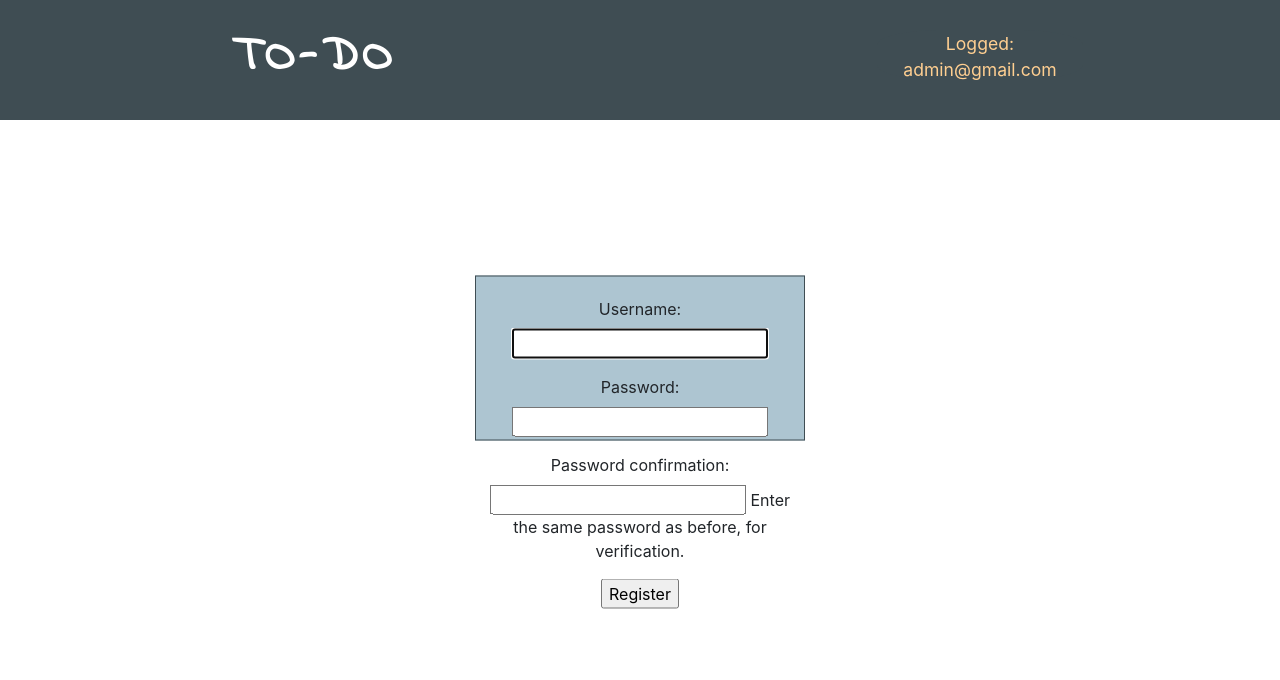
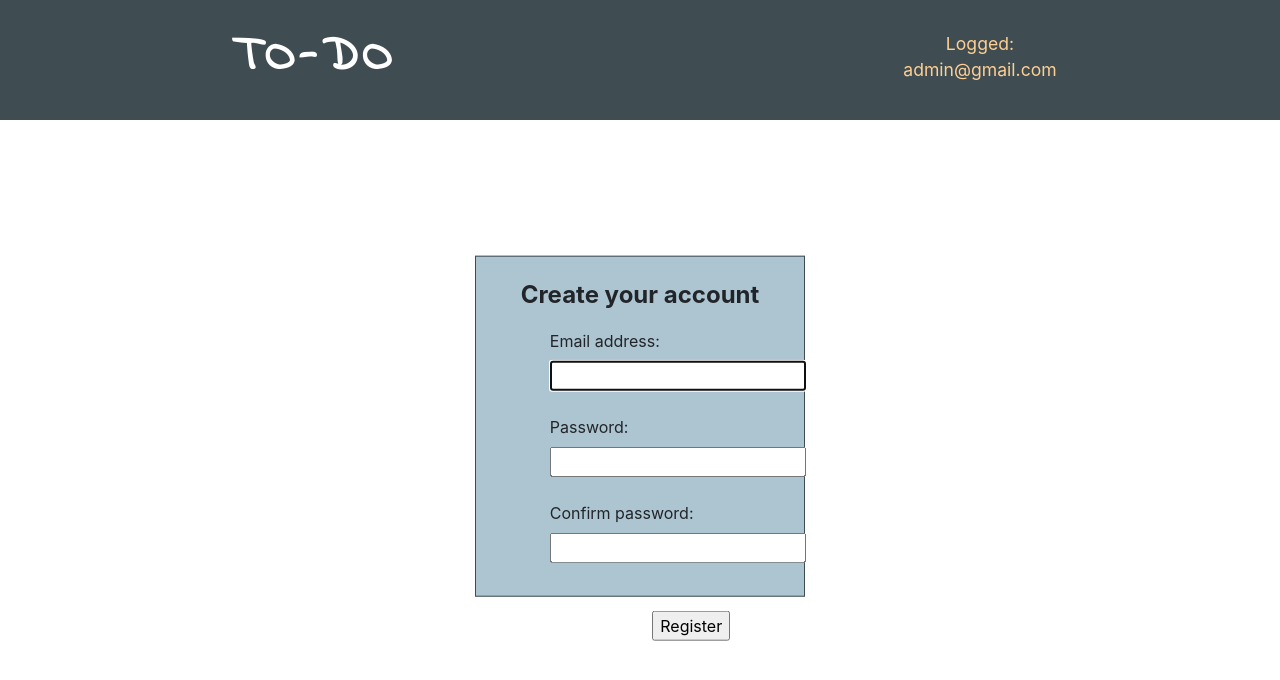
Before and after one commit to kryzasada/Django-Todo-App, a Django app: page /register in a window 1280 px wide. Shown: the top 680 px of the page. Run offline with Django 3.2, Linux system fonts and the light colour scheme; a user stored in the database is signed in; some libraries are stand-ins or nearby versions.

Commit message:
New design of registration form

```diff
--- a/templates/base_css.css
+++ b/templates/base_css.css
@@ -111,9 +111,21 @@ div.login-form{
 	transform: translateY(-50%);
 	box-sizing: border-box;
 	padding-top: 20px;
+}
 
-	text-align: center;
-
+div.register-form{
+	width: 330px;
+	min-width: 320px;
+	height : 341px;
+	background-color: #ADC5D1;
+	#background-color: red;
+	border: 1px solid #3F4D53;
+	margin: 0 auto;
+	position: relative;
+	top: 35%;
+	transform: translateY(-30%);
+	box-sizing: border-box;
+	padding-top: 20px;
 
 }
 
@@ -137,3 +149,11 @@ a.login-settings{
 	position: relative;
 	text-decoration: none;
 }
+
+p.label-danger{
+    font-size: 1.06em;
+
+    color: #cb2431;
+    text-align: center;
+    margin-bottom: -25px;
+}
--- a/templates/register.html
+++ b/templates/register.html
@@ -1,11 +1,66 @@
 {% extends 'index.html' %}
 
 {% block content %}
-<div class = "login-form">
-	<form method="POST"> {% csrf_token %}
-	{{ form.as_p }}
-		<input type="submit" value = "Register">
-	</form>
+<div class="register-form" id="register-form">
+    <p style="font-size: 1.5em; text-align: center;"><b> Create your account </b></p>
+    <form method="POST">
+        {% csrf_token %}
+
+        <div style="width: 55%; margin: 0 auto">
+
+            <label> Email address: </label>
+            <br>
+            {{ form.username }}
+            {{ form.username.error }}
+            {% if form.username.errors %}
+                <p class="label-danger">
+                    Email is invalid or already taken!
+                </p>
+                <script>
+                        var x = document.getElementById('register-form').getBoundingClientRect();
+                        var y = x.height + 50;
+                        y = y.toString() + "px";
+                        document.getElementById("register-form").style.height = y;
+
+                        document.getElementById("id_username").style.borderColor = "red";
+                </script>
+            {% endif %}
+
+            <br style="background-color: red">
+            <br>
+            <label> Password: </label>
+            <br>
+            {{ form.password1 }}
+
+            <br>
+            <br>
+            <label> Confirm password: </label>
+            <br>
+            {{ form.password2 }}
+            {{ form.password2.error }}
+
+            {% if form.password2.errors %}
+                <p class="label-danger">
+                    Please make sure your passwords match!
+                </p>
+                <script>
+                        var x = document.getElementById('register-form').getBoundingClientRect();
+                        var y = x.height + 50;
+                        y = y.toString() + "px";
+                        document.getElementById("register-form").style.height = y;
+
+                        document.getElementById("id_password1").style.borderColor = "red";
+                        document.getElementById("id_password2").style.borderColor = "red";
+                </script>
+            {% endif %}
+
+            <br>
+            <br>
+            <br>
+            <input type="submit" value="Register" style="float: right;   ">
+        </div>
+
+    </form>
 </div>
 
 {% endblock %}
```
